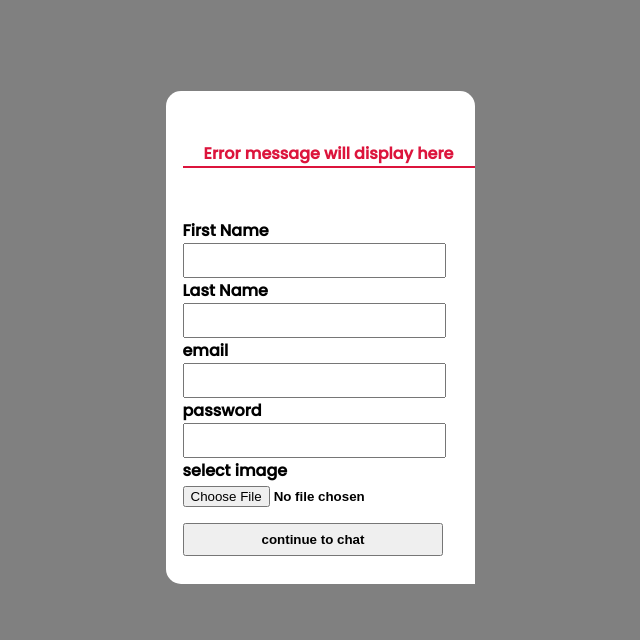
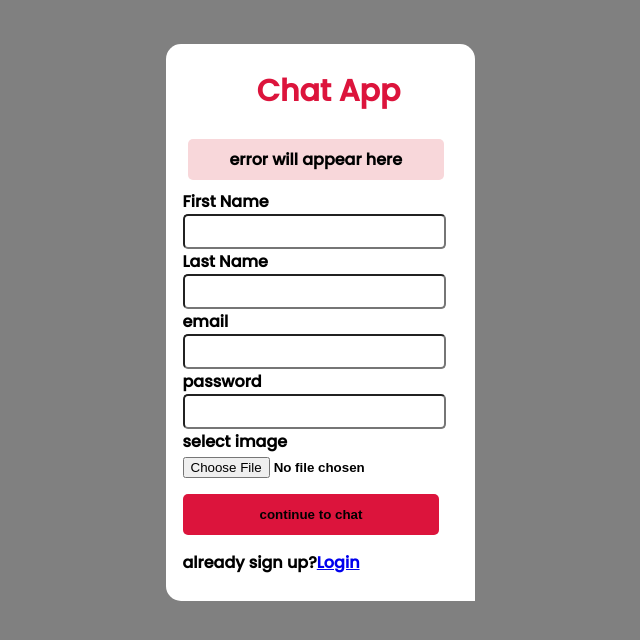
Before and after one commit to cedamo9000/humburger-menu, a PHP site: page /chat.html in a window 1280 px wide. Shown: the top 640 px of the page, without its empty margins (320-960 px from the left). Run offline with PHP 8.4, Linux system fonts and the light colour scheme.

Commit message:
some css changes

```diff
--- a/tutor/chat.css
+++ b/tutor/chat.css
@@ -10,9 +10,9 @@
 .sign-up-page {
     background-color: white;
     width: 309px;
-    height: 493px;
+    height: 557px;
     margin: auto;
-    margin-top: 91px;
+    margin-top: 44px;
     border-radius: 15px 15px 0px;
 }
 
@@ -24,14 +24,16 @@ body {
 .sign-up-page .demo {
     color: crimson;
     text-align: center;
-    border-bottom: 2px solid crimson;
     justify-content: space-around;
     display: flex;
+    align-items: center;
+    font-size: 30px;
 }
 
 .email {
     padding: 8px 40px;
     margin-left: 17px;
+    border-radius: 5px;
 }
 
 .file {
@@ -40,29 +42,34 @@ body {
 
 .password {
     padding: 8px 40px;
+    border-radius: 5px;
     margin-left: 17px;
 }
 
 .username {
     padding: 8px 40px;
+    border-radius: 5px;
     margin-left: 17px;
+}
+
+.error {
+    text-align: center;
+    padding: 8px 42px;
+    border-radius: 5px;
+    background: #f8d7da;
+    position: absolute;
+    margin-left: 22px;
 }
 
 .phone-number {
     padding: 8px 40px;
     margin-left: 17px;
+    border-radius: 5px;
 }
 
 .username {
     margin-top: 30px;
-}
-
-.email-label {
-    margin-left: 17px;
-}
-
-.password-label {
-    margin-left: 17px;
+    border-radius: 5px;
 }
 
 p {
@@ -71,6 +78,13 @@ p {
 
 .submit {
     margin-left: 17px;
-    padding: 7px 77px;
+    padding: 13px 77px;
     margin-top: 15px;
+    background-color: crimson;
+    border: none;
+    border-radius: 5px;
 }
+
+.sign-up-page .dre .sign-up {
+    margin-top: -10px;
+}
--- a/tutor/chat.html
+++ b/tutor/chat.html
@@ -1,5 +1,6 @@
 <!DOCTYPE html>
 <html lang="en">
+
 
 <head>
     <meta charset="UTF-8">
@@ -13,29 +14,33 @@
     <div class="sign-up-page">
         <form action="">
             <br>
-            <br>
+
             <div class="dre">
-                <p class="demo">Error message will display here</p>
+                <p class="demo">Chat App</p>
                 <br>
+                <div class="error">error will appear here</div>
                 <br>
 
-
+                <br>
                 <p class="p">First Name</p>
-                <input type="text" class="email">
+                <input type="text" class="email" required>
                 <br>
                 <p class="p">Last Name</p>
-                <input type="password" class="password">
+                <input type="password" class="password" required>
 
                 <p class="p">email</p>
-                <input type="password" class="password">
+                <input type="text" class="password" required>
 
                 <p class="p">password</p>
-                <input type="password" class="password">
+                <input type="text" class="password" required>
                 <p>select image</p>
                 <input type="file" placeholder="select image" class="file">
                 <br>
 
                 <input type="submit" value="continue to chat" class="submit">
+                <br>
+                <br>
+                <p class="sign-up">already sign up?<a href="#">Login</a></p>
             </div>
 
     </div>
```
